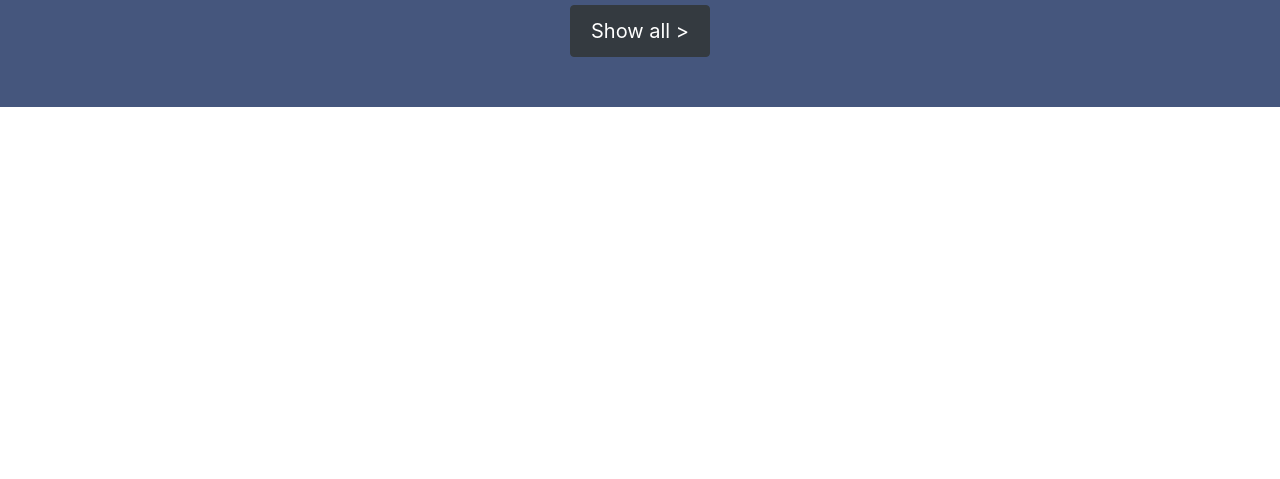
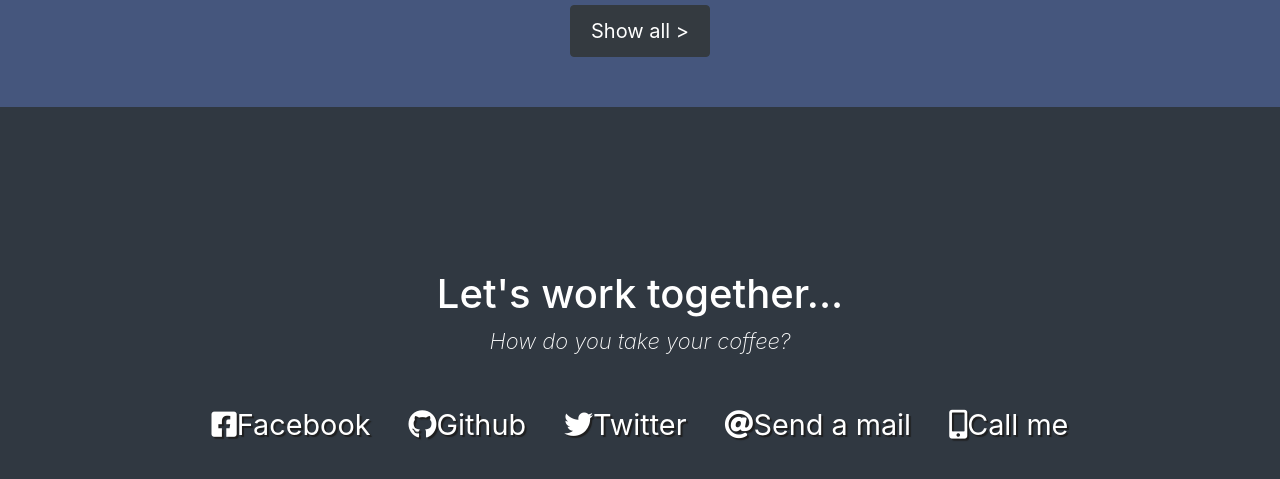
Before and after one commit to ViNam99/Personal-Layout, a plain HTML site: page index.html in a window 1280 px wide. Shown: the part 1761-2240 px from the top of the page. Before the commit the page ends 1868 px from the top, so only its background shows below. Drawn offline with nearby package versions, Linux system fonts and the light colour scheme.

Commit message:
Complete contact

```diff
--- a/css/index.css
+++ b/css/index.css
@@ -141,3 +141,32 @@ body {
     background-color: #be3144;
     border: 1px solid #be3144;
 }
+
+
+/* contact */
+
+.contact {
+    background-color: #303841;
+    height: 500px;
+    display: flex;
+    align-items: center;
+    color: white;
+}
+
+.contact__content {
+    width: 80%;
+    margin: 0 auto;
+}
+
+.contact__content p {
+    font-style: italic;
+    font-size: 22px;
+    font-weight: 200;
+}
+
+.contact__content a {
+    text-decoration: none;
+    color: white;
+    padding: 15px;
+    text-shadow: 2px 2px 1px #1f1f1f;
+}
--- a/index.html
+++ b/index.html
@@ -105,7 +105,17 @@
         </div>
     </section>
     <section class="contact">
-
+        <div class="contact__content text-center">
+            <h1>Let's work together...</h1>
+            <p class="mb-5">How do you take your coffee?</p>
+            <div class="contact__link">
+                <a href="#"><i class="fab fa-facebook-square"></i>Facebook</a>
+                <a href="#"><i class="fab fa-github"></i>Github</a>
+                <a href="#"><i class="fab fa-twitter"></i>Twitter</a>
+                <a href="#"><i class="fa fa-at"></i>Send a mail</a>
+                <a href="#"><i class="fa fa-mobile-alt"></i>Call me</a>
+            </div>
+        </div>
     </section>
     <footer class="footer">
 
```
